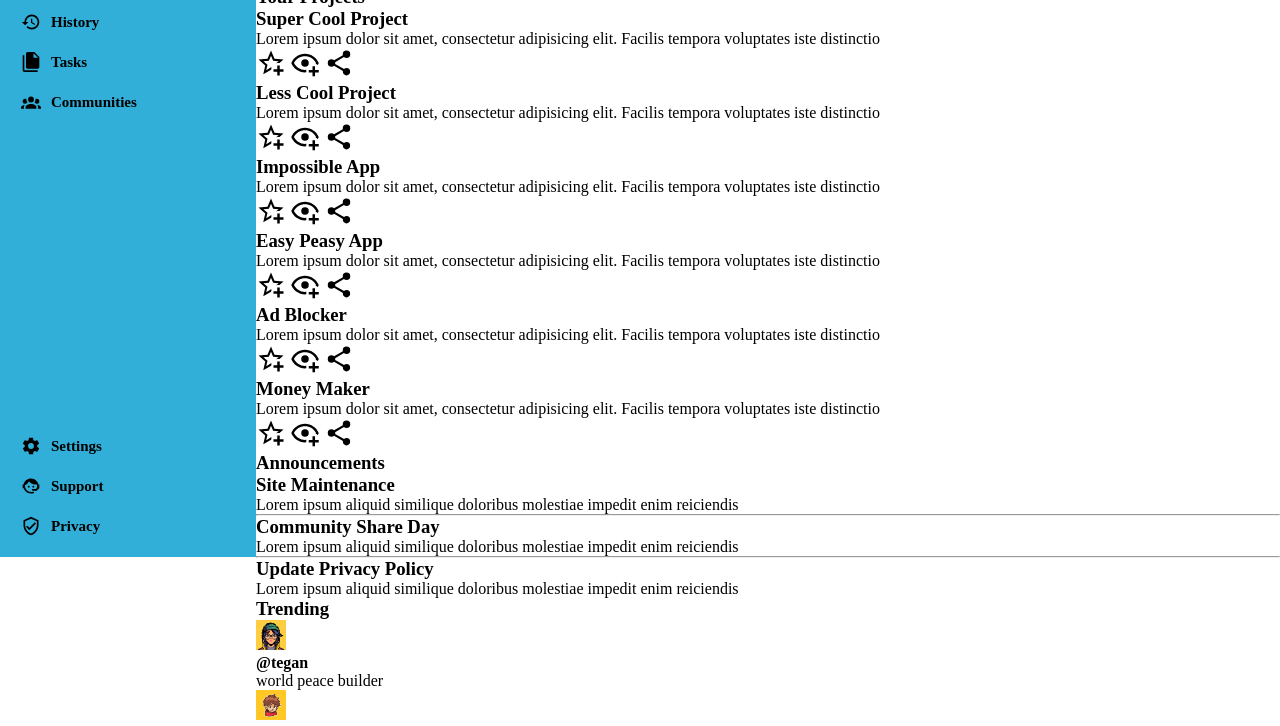
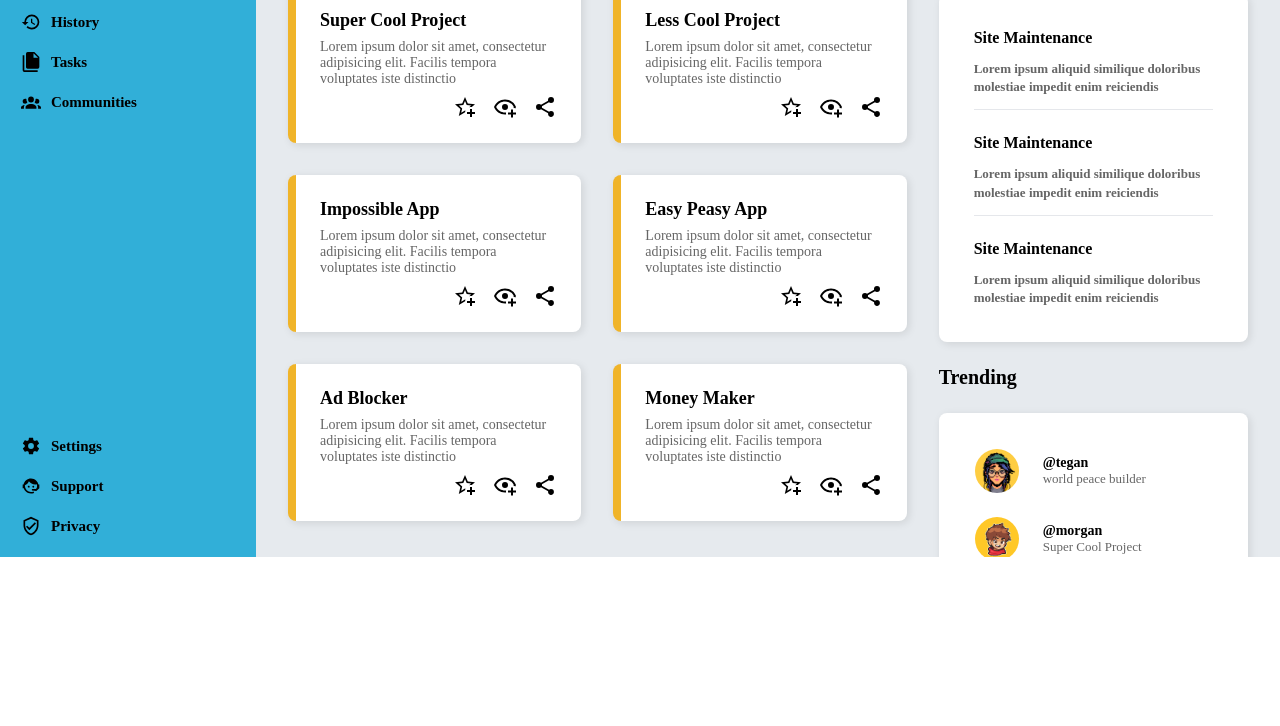
Before and after one commit to med2amine/Admin-Dashboard, a plain HTML site: page index.html in a window 1280 px wide. Shown: the part 243-969 px from the top of the page. After the commit the page ends 800 px from the top, so only its background shows below. Drawn offline with Linux system fonts and the light colour scheme.

Commit message:
finished the styling

```diff
--- a/index.html
+++ b/index.html
@@ -145,19 +145,24 @@
                 <div class="announcements">
                     <h3>Announcements</h3>
                     <div class="anc">
+                        <div class="text">
                              <h3>Site Maintenance</h3>
                             <p>Lorem ipsum aliquid similique doloribus molestiae impedit enim reiciendis </p>
                             <hr>
-                        <h3>Community Share Day</h3>
+                        </div>
+                        <div class="text">
+                             <h3>Site Maintenance</h3>
                             <p>Lorem ipsum aliquid similique doloribus molestiae impedit enim reiciendis </p>
                             <hr>
-                        <h3>Update Privacy Policy</h3>
+                        </div>
+                        <div class="text">
+                             <h3>Site Maintenance</h3>
                             <p>Lorem ipsum aliquid similique doloribus molestiae impedit enim reiciendis </p>
+
                         </div>
                     </div>
+                    <h3>Trending</h3>
                     <div class="trending">
-                    <h3>Trending</h3>
-                    <div class="final">
                         <div class="prf">
                             <img src="profiles/download (1).png">
                             <div class="info">
--- a/style.css
+++ b/style.css
@@ -4,10 +4,15 @@
     box-sizing: border-box;
 }
 
+body , html{
+    height: 100%;
+    overflow: hidden;
+}
+
 .container{
     display: grid;
     grid-template-columns: 1fr 4fr;
-    overflow-y: hidden;
+    height: 100vh;
 }
 
 .menu-bar{
@@ -15,11 +20,8 @@
     display: flex;
     flex-direction: column;
     gap: 2rem;
-    grid-column: 1/2;
-    grid-row: 1/-1;
     padding: 1rem;
     overflow-y: auto;
-    height: 100vh;
 }
 
 .dash{
@@ -79,7 +81,8 @@
 
 .main-part{
     display: grid;
-    grid-template-rows: 1fr 4fr;
+    grid-template-rows: auto 1fr;
+    overflow-y: auto;
 }
 
 .header{
@@ -87,13 +90,15 @@
     grid-template-rows: auto auto;
     padding: 1rem;
     box-shadow: 0 2px 4px rgb(0, 0, 0,0.1);
+    background-color: white;
+    z-index: 1;
 }
 
 .upper{
     display: flex;
-    grid-template-columns: repeat(2,1fr);
     gap: 10px;
     justify-content: space-between;
+    margin-bottom: 1rem;
 }
 
 .left{
@@ -101,17 +106,17 @@
     padding: 10px;
     gap: 10px;
     flex: 1;
+    align-items: center;
 }
 
 .left img{
     width: 24px;
     height: 24px;
-    align-items: center;
 }
 
 #searchBar {
     height: 30px;
-    flex: 1;
+    flex: 0.8;
     background-color: #e5e7eb;
     border: none;
     border-radius: 20px;
@@ -127,6 +132,7 @@
 .right{
     display: flex;
     gap: 10px;
+    align-items: center;
 }
 
 #profilePic1{
@@ -149,9 +155,9 @@
 }
 
 .first img{
-    border-radius: 20px;
-    width: 40px;
-    height: 40px;
+    border-radius: 50%;
+    width: 60px;
+    height: 60px;
 }
 
 .text{
@@ -203,3 +209,137 @@ img{
     height: 30px;
     width: 30px;
 }
+
+
+.projects{
+    display: grid;
+    grid-template-columns: 2fr 1fr;
+    background-color: rgb(230, 234, 238);
+    padding: 2rem;
+    gap: 2rem;
+
+}
+
+.Mprojects{
+    display: flex;
+    flex-direction: column;
+    gap: 1rem;
+}
+
+.Mprojects > h3{
+    font-size: 20px;
+    font-weight: bold;
+}
+
+.boxes{
+    display: grid;
+    grid-template-columns: repeat(2,1fr);
+    grid-template-rows: repeat(3,1fr);
+    gap: 2rem;
+}
+
+#box{
+    background-color: white;
+    border-left: 8px solid #f0b429;
+    border-radius: 8px;
+    padding: 1.5rem;
+    box-shadow: 2px 2px 8px rgb(0, 0, 0,0.1);
+    display: flex;
+    flex-direction: column;
+    gap: 0.5rem;
+}
+
+#box h3{
+    font-size: 18px;
+    font-weight: bold;
+}
+
+#box p{
+    color: #666;
+    font-size: 14px;
+    flex-grow: 1;
+}
+
+.bottoms{
+    display: flex;
+    gap : 1rem;
+    justify-content: flex-end;
+    margin-top: auto;
+}
+
+.bottoms img{
+    width: 24px;
+    height: 24px;
+    cursor: pointer;
+}
+
+.announcements{
+    display: flex;
+    flex-direction: column;
+    gap: 1.5rem;
+}
+
+.announcements > h3{
+    font-size: 20px;
+    font-weight: bold;
+}
+
+.anc{
+    border-radius: 8px;
+    box-shadow: 2px 2px 8px rgb(0, 0, 0,0.1);
+    padding: 35px;
+    background-color: white;
+    display: flex;
+    flex-direction: column;
+    gap: 1rem;
+}
+
+.anc .text h3{
+    font-size: 16px;
+    font-weight: bold;
+    margin-bottom: 0.5rem;
+}
+
+.anc .text p{
+    font-size: 13px;
+    color: #666;
+    line-height: 1.4;
+}
+
+.anc hr{
+    border: none;
+    border-top: 1px solid #e5e7eb;
+    margin: 0.5rem 0;
+}
+
+
+.trending{
+    background-color: white;
+    border-radius: 8px;
+    box-shadow: 2px 2px 8px rgb(0, 0, 0,0.1);
+    padding: 1.5rem;
+}
+
+.prf{
+    display: flex;
+    gap: 1.5rem;
+    align-items: center;
+    padding: 0.75rem;
+}
+
+.prf img{
+    border-radius: 50%;
+    width: 44px;
+    height: 44px;
+    flex-shrink: 0;
+}
+
+.info h4{
+    font-size: 14px;
+    font-weight: 600;
+}
+
+.info p{
+    font-size: 13px;
+    color: #666;
+}
```
Lines whose indentation alone changed are shown as unchanged.
